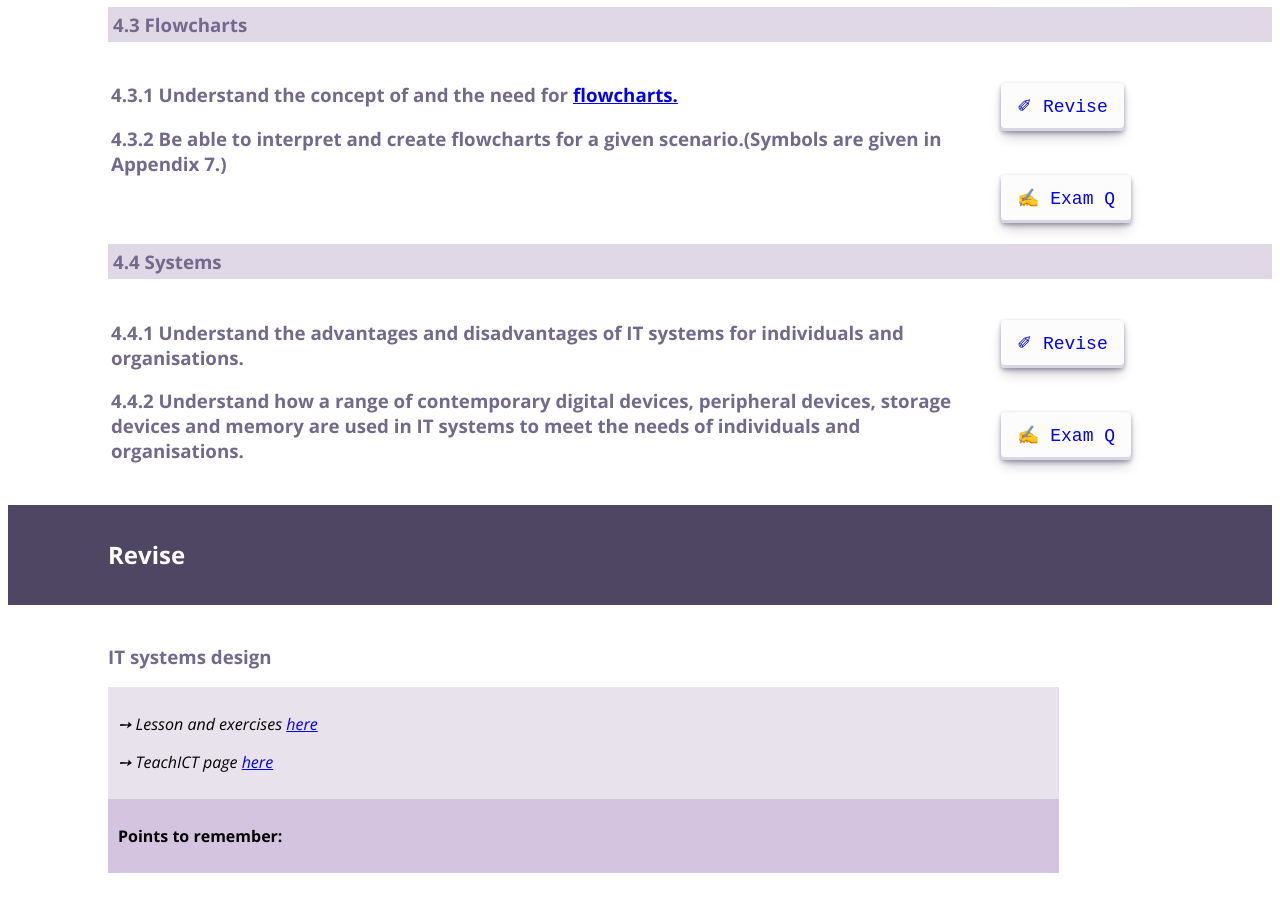
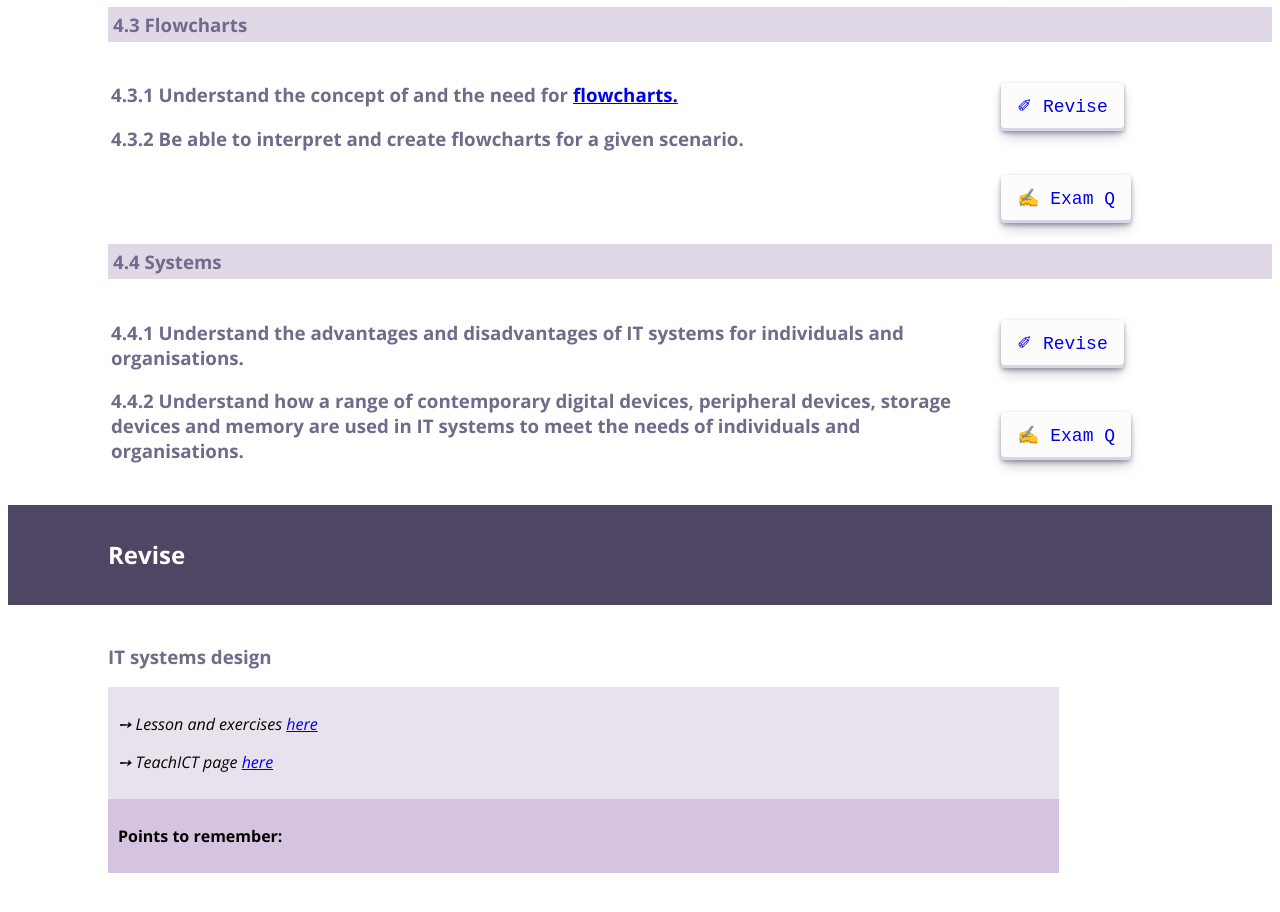
Before and after one commit to emmarroyo/emmarroyo, a plain HTML site: page p14_ITSystems.html in a window 1280 px wide. Shown: the part 1200-2112 px from the top of the page. Drawn offline with nearby package versions, Linux system fonts and the light colour scheme.

Commit message:
Update p14_ITSystems.html

```diff
--- a/p14_ITSystems.html
+++ b/p14_ITSystems.html
@@ -230,7 +230,7 @@ table{
     <tr>
         <td class="col1">
             <h3>4.3.1 Understand the concept of and the need for <a href="https://www.teach-ict.com/as_a2_ict_new/ocr/A2_G063/331_systems_cycle/analysis_tools/miniweb/pg19.htm" target="blank">flowcharts.</a></h3>
-            <h3>4.3.2 Be able to interpret and create flowcharts for a given scenario.(Symbols are given in Appendix 7.)</h3>
+            <h3>4.3.2 Be able to interpret and create flowcharts for a given scenario.</h3>
 
         </td>
         <td class="col2">
```
